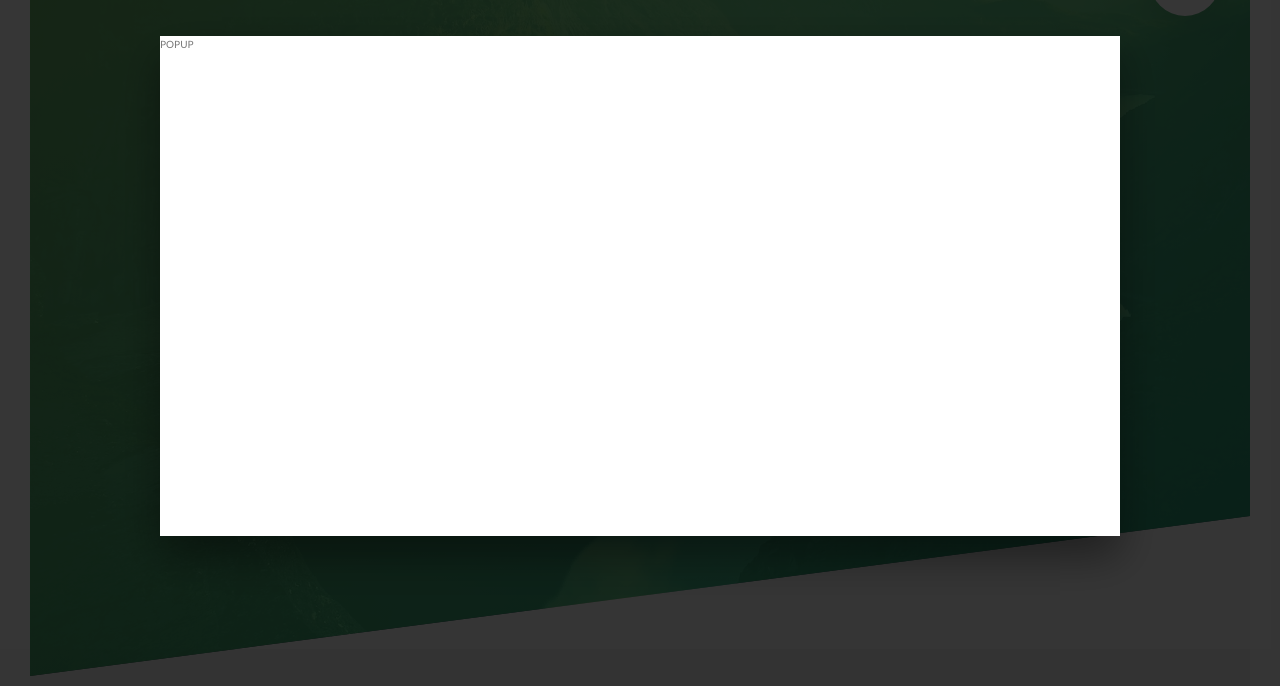
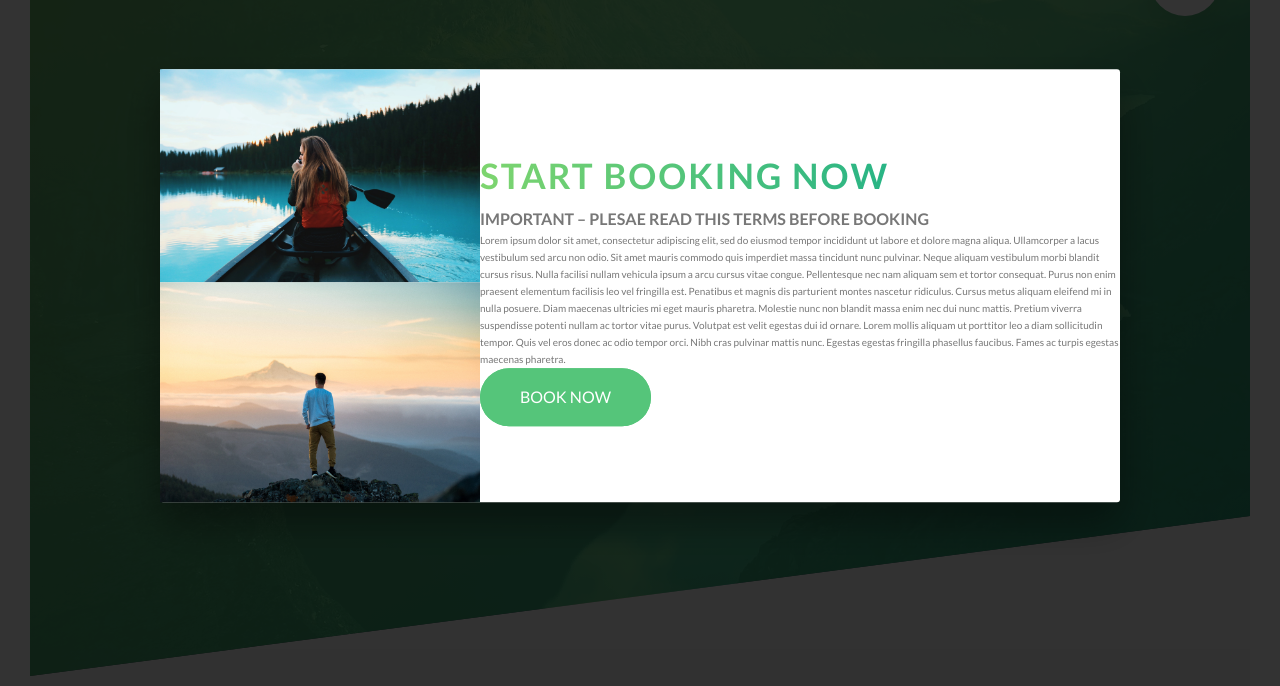
Before and after one commit to AlinaZakirod/CSS-course, a website: page index.html in a window 1280 px wide. Shown: the part 114-800 px from the top of the page. Drawn offline with Linux system fonts and the light colour scheme.

Commit message:
popup content

```diff
--- a/index.html
+++ b/index.html
@@ -473,9 +473,36 @@
 
     <div class="popup">
       <div class="popup__content">
-        POPUP
+        <div class="popup__left">
+          <img src="img/nat-8.jpg" alt="Tour photo" class="popup__img" />
+          <img src="img/nat-9.jpg" alt="Tour photo" class="popup__img" />
+        </div>
+        <div class="popup__right">
+          <h2 class="heading-secondary">Start booking now</h2>
+          <h3 class="heading-tertiary">
+            Important &ndash; Plesae read this terms before booking
+          </h3>
+          <p class="popup__text">
+            Lorem ipsum dolor sit amet, consectetur adipiscing elit, sed do
+            eiusmod tempor incididunt ut labore et dolore magna aliqua.
+            Ullamcorper a lacus vestibulum sed arcu non odio. Sit amet mauris
+            commodo quis imperdiet massa tincidunt nunc pulvinar. Neque aliquam
+            vestibulum morbi blandit cursus risus. Nulla facilisi nullam
+            vehicula ipsum a arcu cursus vitae congue. Pellentesque nec nam
+            aliquam sem et tortor consequat. Purus non enim praesent elementum
+            facilisis leo vel fringilla est. Penatibus et magnis dis parturient
+            montes nascetur ridiculus. Cursus metus aliquam eleifend mi in nulla
+            posuere. Diam maecenas ultricies mi eget mauris pharetra. Molestie
+            nunc non blandit massa enim nec dui nunc mattis. Pretium viverra
+            suspendisse potenti nullam ac tortor vitae purus. Volutpat est velit
+            egestas dui id ornare. Lorem mollis aliquam ut porttitor leo a diam
+            sollicitudin tempor. Quis vel eros donec ac odio tempor orci. Nibh
+            cras pulvinar mattis nunc. Egestas egestas fringilla phasellus
+            faucibus. Fames ac turpis egestas maecenas pharetra.
+          </p>
+          <a href="#" class="btn btn--green">Book now</a>
+        </div>
       </div>
-      <div class="popup__background">&nbsp;</div>
     </div>
     <!-- GRID LAYOUT -->
     <!-- Good practice to use up to 12 -->
--- a/sass/components/_popup.scss
+++ b/sass/components/_popup.scss
@@ -4,20 +4,36 @@
   height: 100vh;
   top: 0;
   left: 0;
-  background-color: rgba($color-black, 0.58);
+  background-color: rgba($color-black, 0.8);
   z-index: 3000;
 
   &__content {
     @include absCenter;
+
     width: 75%;
-    height: 50rem;
     background-color: $color-white;
     box-shadow: 0 2rem 4rem rgba($color-black, 0.4);
+    border-radius: 3px;
+    display: table;
   }
 
-  &__background {
-    background-color: rgba($color-black, 0.5);
-    height: 100vh;
+  &__left {
+    width: 33.333%;
+    display: table-cell;
+    vertical-align: middle;
+  }
+
+  &__right {
+    width: 66.66666667%;
+    display: table-cell;
+    vertical-align: middle;
+  }
+
+  &__img {
+    display: block;
     width: 100%;
   }
+
+  &__text {
+  }
 }
```
Also changed, not shown: css/style.css.
